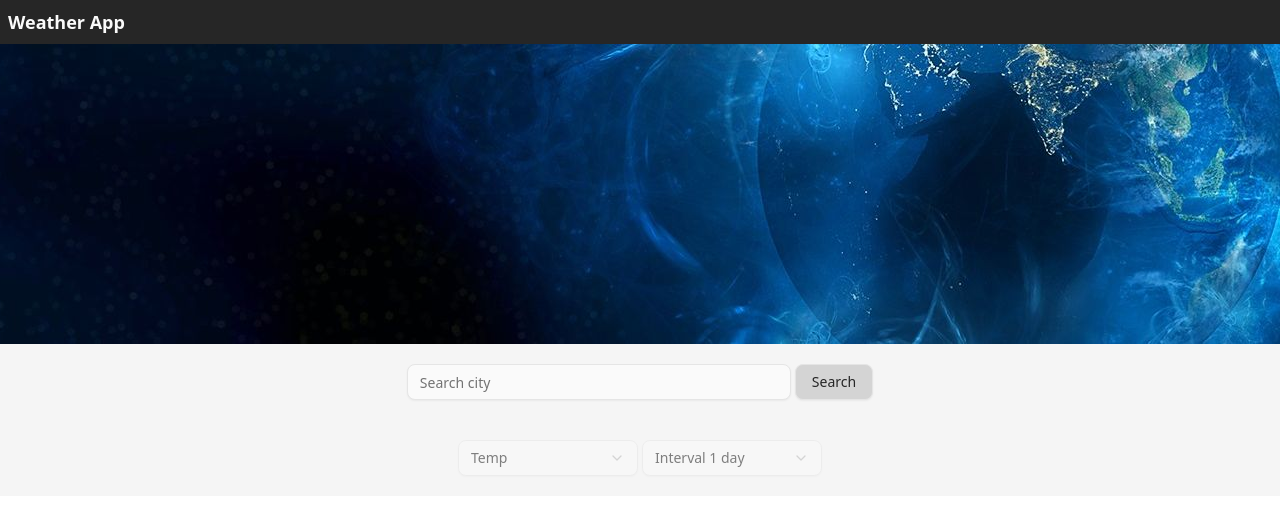
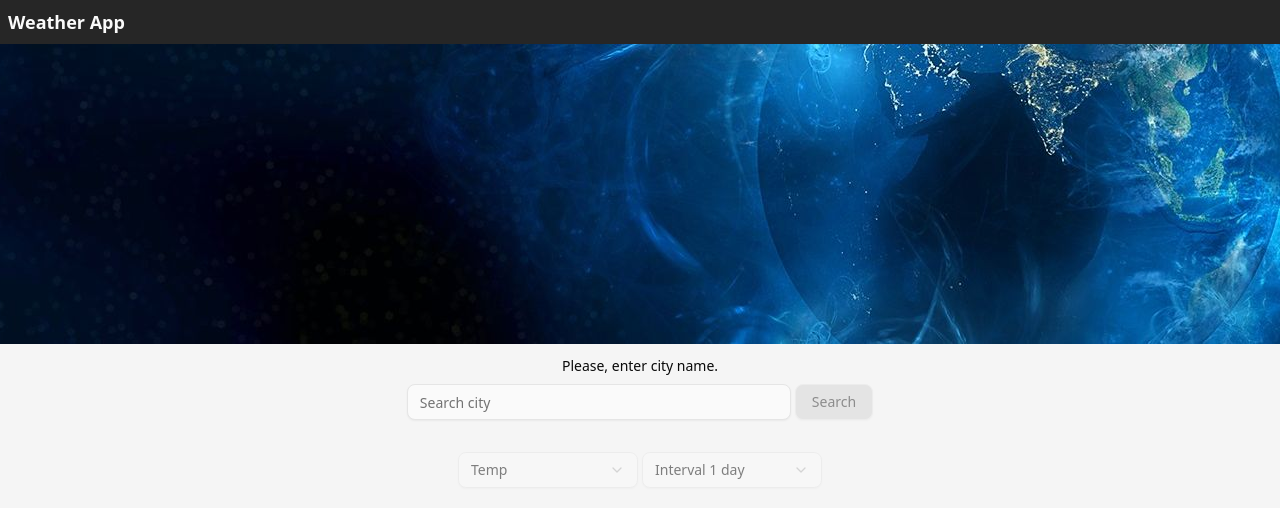
Before and after one commit to DenisJet/weather-app, a Next.js app: page / in a window 1280 px wide. Shown: the top 528 px of the page. Built offline with nearby package versions, Linux system fonts and the light colour scheme.

Commit message:
refactor: refactor input component

```diff
--- a/components/Search/Search.tsx
+++ b/components/Search/Search.tsx
@@ -11,18 +11,20 @@ import { WeatherResponse } from "@/app/interfaces/weatherResponse.interface";
 export default function Search({
   setWeatherData,
 }: {
-  setWeatherData: ({}: WeatherResponse) => void;
+  setWeatherData: (data: WeatherResponse | null) => void;
 }) {
   const [city, setCity] = useState("");
   const [isLoading, setIsLoading] = useState(false);
 
   const getCityData = async () => {
     setIsLoading(true);
+
     try {
       const geoResponse = await axios.get(
         `http://api.openweathermap.org/geo/1.0/direct?q=${city}&appid=3076f9ecff1701796103bce3ae8ce27c`,
       );
 
+      if (geoResponse.data[0]) {
         const { lat, lon } = geoResponse.data[0];
 
         const weatherResponse = await axios.get(
@@ -31,6 +33,10 @@ export default function Search({
 
         setWeatherData(weatherResponse.data);
         toast.success("Success to get data!");
+      } else {
+        toast.error("No city found!");
+        setWeatherData(null);
+      }
     } catch (error) {
       if (error instanceof AxiosError) {
         console.error("getCity ERROR:", error.message);
@@ -44,7 +50,8 @@ export default function Search({
 
   return (
     <div className="bg-neutral-100 py-3">
-      <div className="flex w-full justify-center items-center space-x-1 p-2">
+      <p className="text-center text-sm mb-2">Please, enter city name.</p>
+      <div className="flex w-full justify-center items-center space-x-1 px-2">
         <Input
           className="max-w-sm bg-neutral-50"
           type="text"
@@ -57,7 +64,7 @@ export default function Search({
           className="cursor-pointer bg-neutral-300 text-neutral-800"
           variant="outline"
           onClick={getCityData}
-          disabled={isLoading}
+          disabled={isLoading || !city.trim()}
         >
           {isLoading ? <Loader /> : "Search"}
         </Button>
```
Lines whose indentation alone changed are shown as unchanged.
